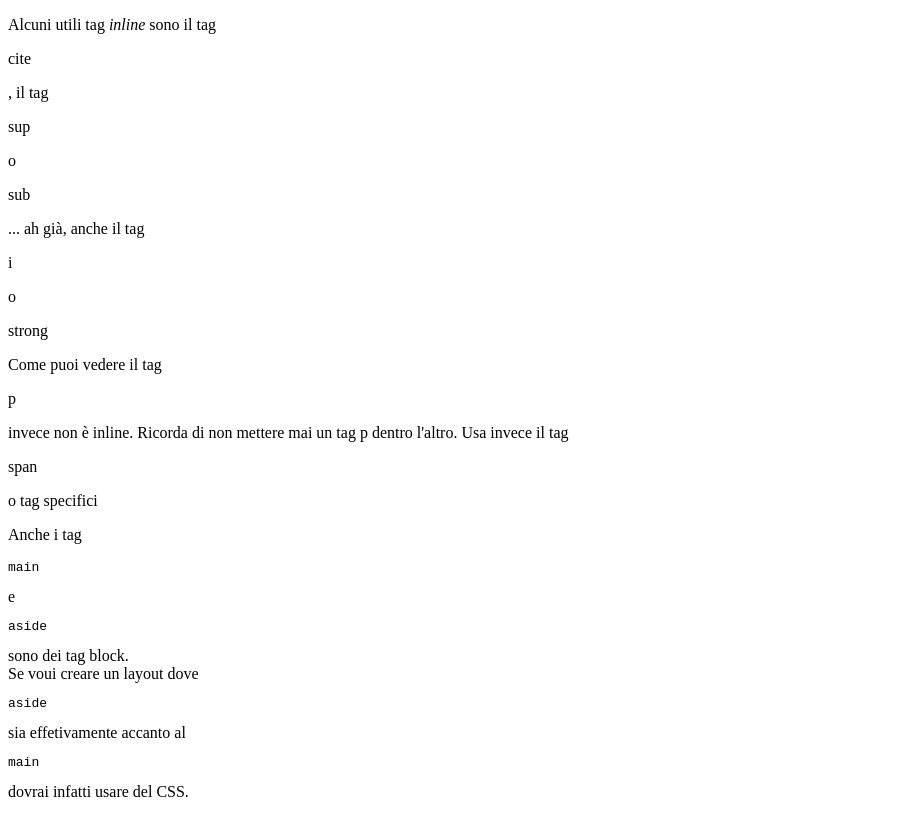
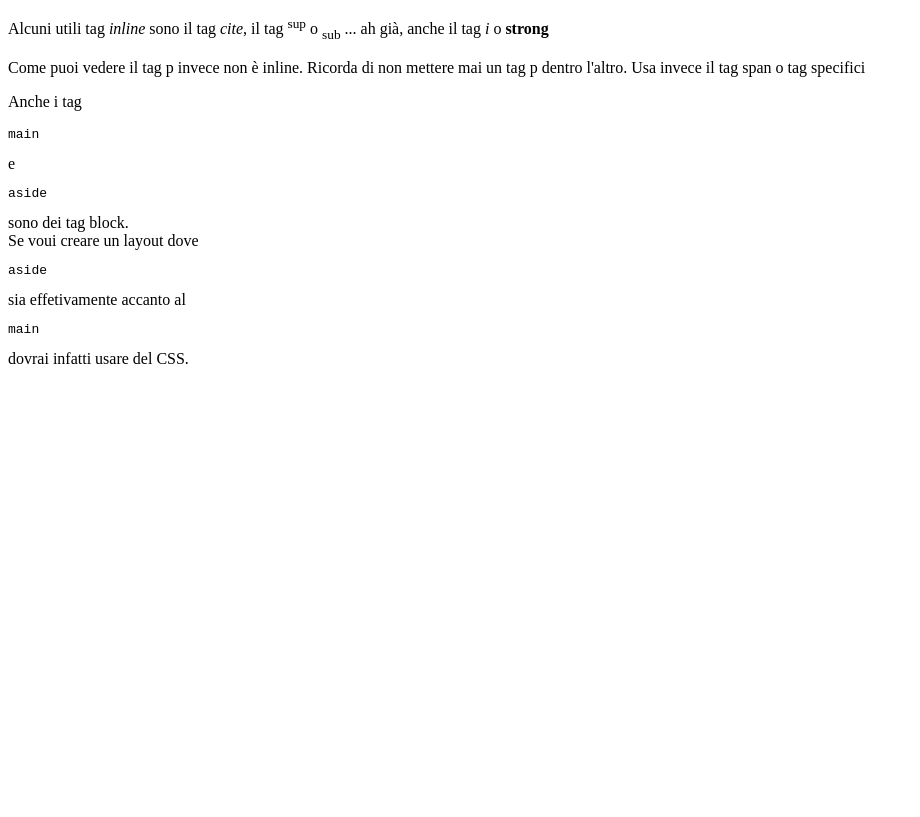
Before and after one commit to Xhilda11/Esercizio-html.inlinevsblock, a plain HTML site: page index.html in a window 1280 px wide. Shown: the whole page, without its empty margins (0-920 px from the left). Drawn offline with Linux system fonts and the light colour scheme.

Commit message:
Update index.html

```diff
--- a/index.html
+++ b/index.html
@@ -10,10 +10,10 @@
        <main>
         <p>
             Alcuni utili tag <i>inline</i> sono il tag
-            <p>cite</p>, il tag <p>sup</p> o <p>sub</p> ... ah già, anche il tag <p>i</p> o <p>strong</p>
+            <cite>cite</cite>, il tag <sup>sup</sup> o <sub>sub</sub> ... ah già, anche il tag <i>i</i> o <strong>strong</strong>
         </p>
         <p> Come puoi vedere il tag
-        <p>p</p> invece non è inline. Ricorda di non mettere mai un tag p dentro l'altro. Usa invece il tag <p>span</p>
+        <span>p</span> invece non è inline. Ricorda di non mettere mai un tag p dentro l'altro. Usa invece il tag <span>span</span>
         o tag specifici
         </p>
        </main>
```
